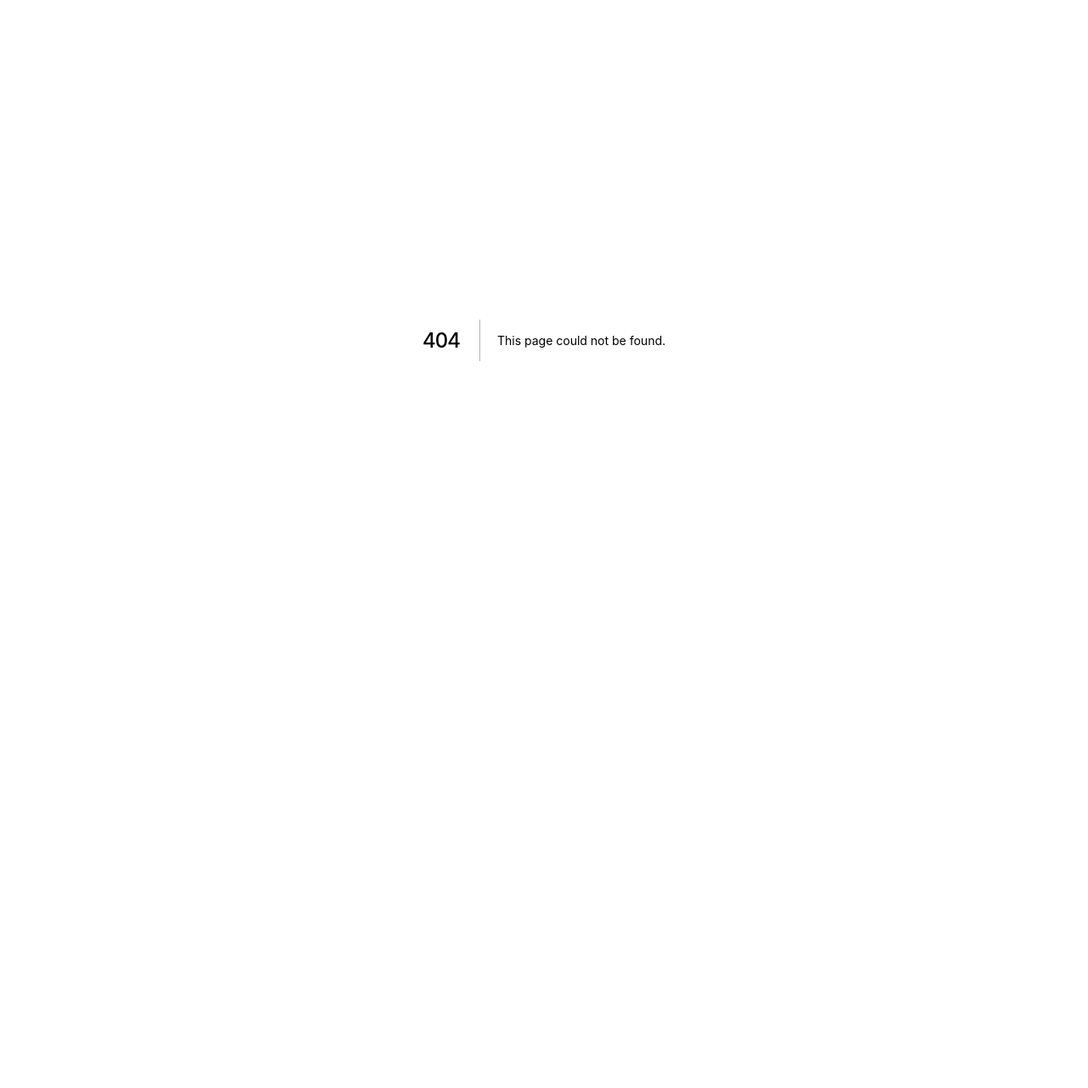
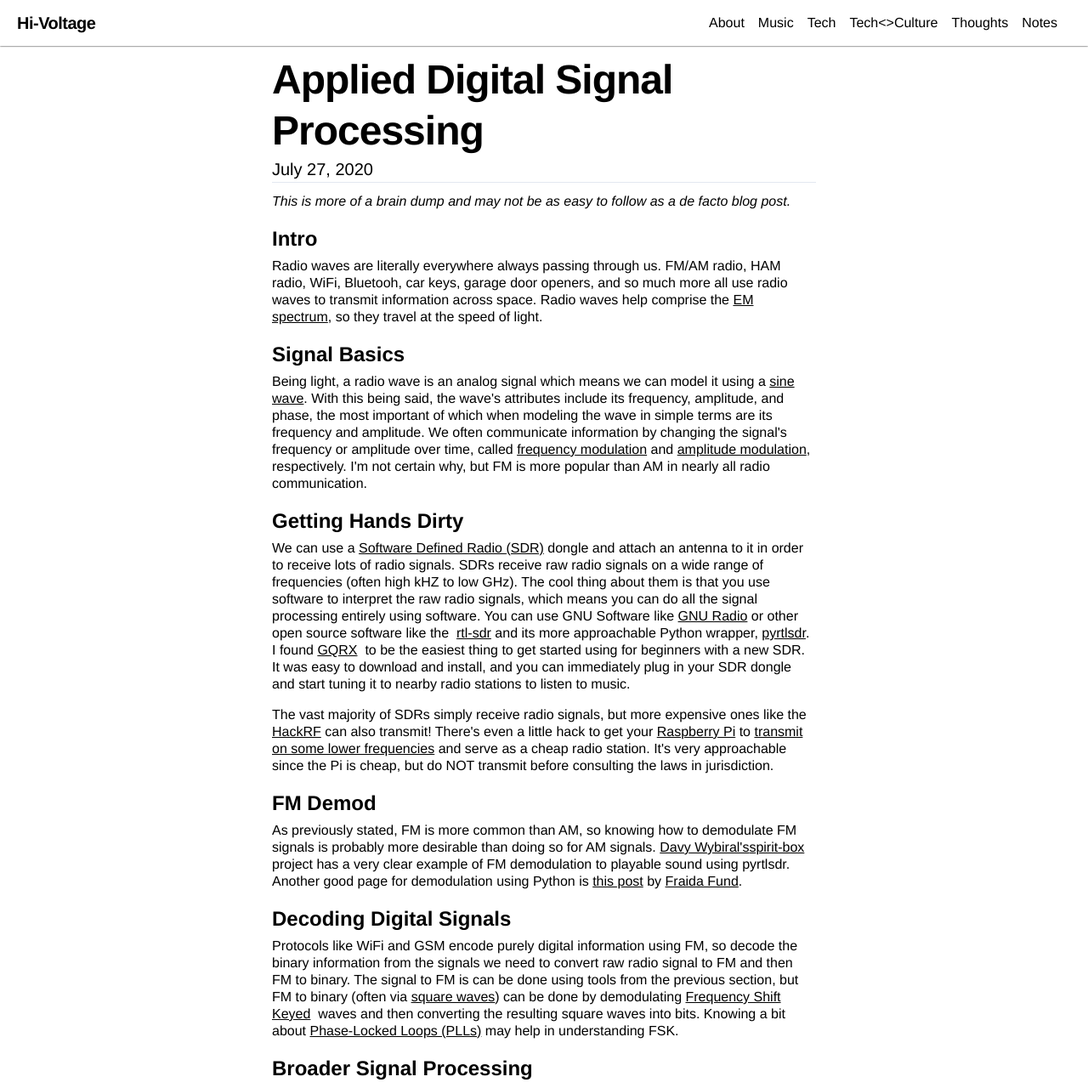
Before and after one commit to aunyks/blog, a Next.js app: page /notes/applied-dsp in a window 1280 px wide. Before the commit this address had no page. Shown: the top 1280 px of the page at 85% size. Before the commit the page ends 800 px from the top, so only its background shows below. Built offline with nearby package versions, Linux system fonts and the light colour scheme.

Commit message:
Add thoughts and notes areas and notes on Applied DSP

```diff
--- a/components/LinksPage.js
+++ b/components/LinksPage.js
@@ -10,7 +10,11 @@ export default function LinksPage({
   return (
     <>
       <Head>
-        <title>{`${pageTitle} - Hi-Voltage`}</title>
+        {pageTitle ? (
+          <title>{`${pageTitle} - Hi-Voltage`}</title>
+        ) : (
+            <title>{`${title} - Hi-Voltage`}</title>
+          )}
         <meta charSet="utf-8" />
         <meta name="viewport" content="width=device-width, initial-scale=1" />
         <meta name="description" content={subtitle} />
--- a/components/Navbar.js
+++ b/components/Navbar.js
@@ -49,6 +49,12 @@ export default function Navbar() {
           <a href="/tech-culture" className="no-underline block mt-4 lg:inline-block lg:mt-0 mr-4">
             Tech{'<>'}Culture
             </a>
+          <a href="/thoughts" className="no-underline block mt-4 lg:inline-block lg:mt-0 mr-4">
+            Thoughts
+            </a>
+          <a href="/notes" className="no-underline block mt-4 lg:inline-block lg:mt-0 mr-4">
+            Notes
+            </a>
         </div>
       </div>
     </nav>
--- a/pages/index.js
+++ b/pages/index.js
@@ -9,5 +9,7 @@ export default () => (
     <Link href="/music">music</Link>
     <Link href="/tech">tech</Link>
     <Link href="/tech-culture">culture{`<>`}tech</Link>
+    <Link href="/thoughts">thoughts</Link>
+    <Link href="/notes">notes</Link>
   </LinksPage>
 )
--- /dev/null
+++ b/pages/notes/applied-dsp.js
@@ -0,0 +1,65 @@
+import Post from 'components/Post'
+
+export default () => (
+  <Post
+    title="Applied Digital Signal Processing"
+    date="2020-07-26"
+    description="Making sense of the radio signals around us"
+  >
+    <p><i>This is more of a brain dump and may not be as easy to follow as a de facto blog post.</i></p>
+    <h2>Intro</h2>
+    <p>
+      Radio waves are literally everywhere always passing through us. FM/AM radio, HAM radio, WiFi, Bluetooh, car keys, garage door openers,
+      and so much more all use radio waves to transmit information across space. Radio waves help comprise the <a href="https://en.wikipedia.org/wiki/Electromagnetic_spectrum">EM spectrum</a>,
+      so they travel at the speed of light.
+    </p>
+    <h2>Signal Basics</h2>
+    <p>
+      Being light, a radio wave is an analog signal which means we can model it using a <a href="https://en.wikipedia.org/wiki/Sine_wave">sine wave</a>. With this being said,
+    the wave's attributes include its frequency, amplitude, and phase, the most important of which when modeling the wave in simple terms are its frequency and amplitude.
+    We often communicate information by changing the signal's frequency or amplitude over time, called <a href="https://en.wikipedia.org/wiki/Frequency_modulation">frequency modulation</a> and <a href="https://en.wikipedia.org/wiki/Amplitude_modulation">amplitude modulation</a>, respectively.
+    I'm not certain why, but FM is more popular than AM in nearly all radio communication.
+    </p>
+    <h2>Getting Hands Dirty</h2>
+    <p>
+      We can use a <a href="https://www.amazon.com/s?k=software+defined+radio">Software Defined Radio (SDR)</a> dongle and attach an antenna to it in order to receive lots of radio signals.
+      SDRs receive raw radio signals on a wide range of frequencies (often high kHZ to low GHz). The cool thing about them is that you use software to interpret the raw radio signals, which means
+      you can do all the signal processing entirely using software. You can use GNU Software like <a href="https://www.gnuradio.org/">GNU Radio</a> or other open source software like the
+      &nbsp;<a href="https://github.com/osmocom/rtl-sdr">rtl-sdr</a> and its more approachable Python wrapper, <a href="https://github.com/roger-/pyrtlsdr">pyrtlsdr</a>. I found <a href="https://gqrx.dk/">GQRX</a>&nbsp;
+       to be the easiest thing to get started using for beginners with a new SDR. It was easy to download and install, and you can immediately plug in your SDR dongle and start tuning it to nearby radio stations
+      to listen to music.
+    </p>
+    <p>
+      The vast majority of SDRs simply receive radio signals, but more expensive ones like the <a href="https://www.youtube.com/results?search_query=hackrf&page=&utm_source=opensearch">HackRF</a> can also transmit!
+      There's even a little hack to get your <a href="https://www.raspberrypi.org/">Raspberry Pi</a> to <a href="https://www.youtube.com/results?search_query=raspberry+pi+fm+transmitter">transmit on some lower frequencies</a> and serve as a cheap radio station.
+      It's very approachable since the Pi is cheap, but do NOT transmit before consulting the laws in jurisdiction.
+    </p>
+    <h2>FM Demod</h2>
+    <p>
+      As previously stated, FM is more common than AM, so knowing how to demodulate FM signals is probably more desirable than doing so for AM signals. <a href="https://wybiral.github.io/">Davy Wybiral's</a>
+      <a href="https://github.com/wybiral/spirit-box">spirit-box</a> project has a very clear example of FM demodulation to playable sound using pyrtlsdr. Another good page for demodulation using
+      Python is <a href="https://witestlab.poly.edu/blog/capture-and-decode-fm-radio/">this post</a> by <a href="http://witestlab.poly.edu/~ffund/">Fraida Fund</a>.
+    </p>
+    <h2>Decoding Digital Signals</h2>
+    <p>
+      Protocols like WiFi and GSM encode purely digital information using FM, so decode the binary information from the signals we need to convert raw radio signal to FM and then FM to binary.
+      The signal to FM is can be done using tools from the previous section, but FM to binary (often via <a href="https://en.wikipedia.org/wiki/Square_wave">square waves</a>) can be done by demodulating <a href="https://www.allaboutcircuits.com/technical-articles/fsk-explained-with-python/">Frequency Shift Keyed</a>
+      &nbsp; waves and then converting the resulting square waves into bits. Knowing a bit about <a href="https://en.wikipedia.org/wiki/Phase-locked_loop">Phase-Locked Loops (PLLs)</a> may help in understanding FSK.
+    </p>
+    <h2>Broader Signal Processing</h2>
+    <p>
+      Cool places to learn more about Digital Signal Processing include <a href="https://www.pythonforengineers.com/audio-and-digital-signal-processingdsp-in-python/">Audio and Digital Signal Processing (DSP) in Python</a>,
+      &nbsp;<a href="https://dsp.stackexchange.com/">Digital Signal Processing Stack Exchange</a>, and <a href="https://sites.google.com/berkeley.edu/ee123-sp19/home">Cal's EE123 Course</a>.
+    </p>
+    <h2>Security</h2>
+    <p>
+      Information security related to radio signals is pretty low level. Radio is layer 1 and layer 2 of the <a href="https://en.wikipedia.org/wiki/OSI_model">OSI</a> and <a href="https://en.wikipedia.org/wiki/Internet_protocol_suite">Internet</a> networking models.
+      This means that attacks on protocols on those two layers are possible using radio waves, which includes WiFi, Bluetooth, and GSM/CDMA cell signal attacks. Replay attacks are also common against devices
+      like garage door openers and car keys.
+    </p>
+    <p>
+      You can do cool things like sniff WiFi traffic on insecure (read: WEP) networks and get a feed of all phones nearby and their IDs and carrier as if you were a cell tower, like a passive version of the
+      &nbsp;<a href="https://en.wikipedia.org/wiki/IMSI-catcher">IMSI Catchers</a> that law enforcement and militaries use. <a href="https://harrisonsand.com/imsi-catcher/">This</a> is a good post to follow for that.
+    </p>
+  </Post>
+)
--- /dev/null
+++ b/pages/notes/index.js
@@ -0,0 +1,9 @@
+import LinksPage from 'components/LinksPage'
+import Link from 'components/Link'
+
+export default () => (
+  <LinksPage
+    title="Notes">
+    <Link href="/notes/applied-dsp">applied digital signal processing</Link>
+  </LinksPage>
+)
--- /dev/null
+++ b/pages/thoughts.js
@@ -0,0 +1,9 @@
+import LinksPage from 'components/LinksPage'
+import Link from 'components/Link'
+
+export default () => (
+  <LinksPage
+    title="Thoughts">
+    <Link href="#">nothing to see yet</Link>
+  </LinksPage>
+)
```
